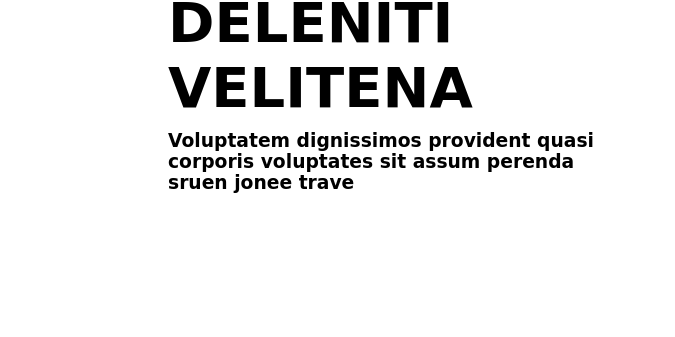
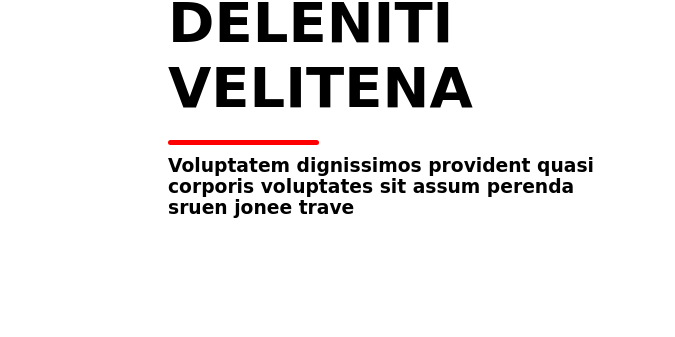
Before and after one commit to moinmalikttn/sailor_project, a plain HTML site: page index.html in a window 1280 px wide. Shown: the part 1060-1397 px from the top of the page, 0-675 px from the left. Drawn offline with nearby package versions, Linux system fonts and the light colour scheme; no server answers; a web font is replaced by a local one.

Commit message:
new line inabout section is added

```diff
--- a/css/style.css
+++ b/css/style.css
@@ -99,6 +99,14 @@ header {
     padding-bottom: 10px;
 }
 
+.line-about{
+    height: 5px;
+    width: 35%;
+    background-color: red;
+    margin: 10px 0;
+    border-radius: 10px;
+}
+
 .col-about .para{
     margin-bottom: 20px;
     font-family: 'Poppins', sans-serif;;
@@ -112,9 +120,6 @@ header {
     margin-top: 20px;
     font-family: 'Poppins', sans-serif;;
 }
-
-
-
 
 
 .iconify {
--- a/index.html
+++ b/index.html
@@ -53,6 +53,7 @@
           <div class="row-about">
             <div class="col-about">
               <h2>EUM IPSAM LABORUM DELENITI VELITENA</h2>
+              <div class="line-about"></div>
               <h3>
                 Voluptatem dignissimos provident quasi corporis voluptates sit
                 assum perenda sruen jonee trave
```
